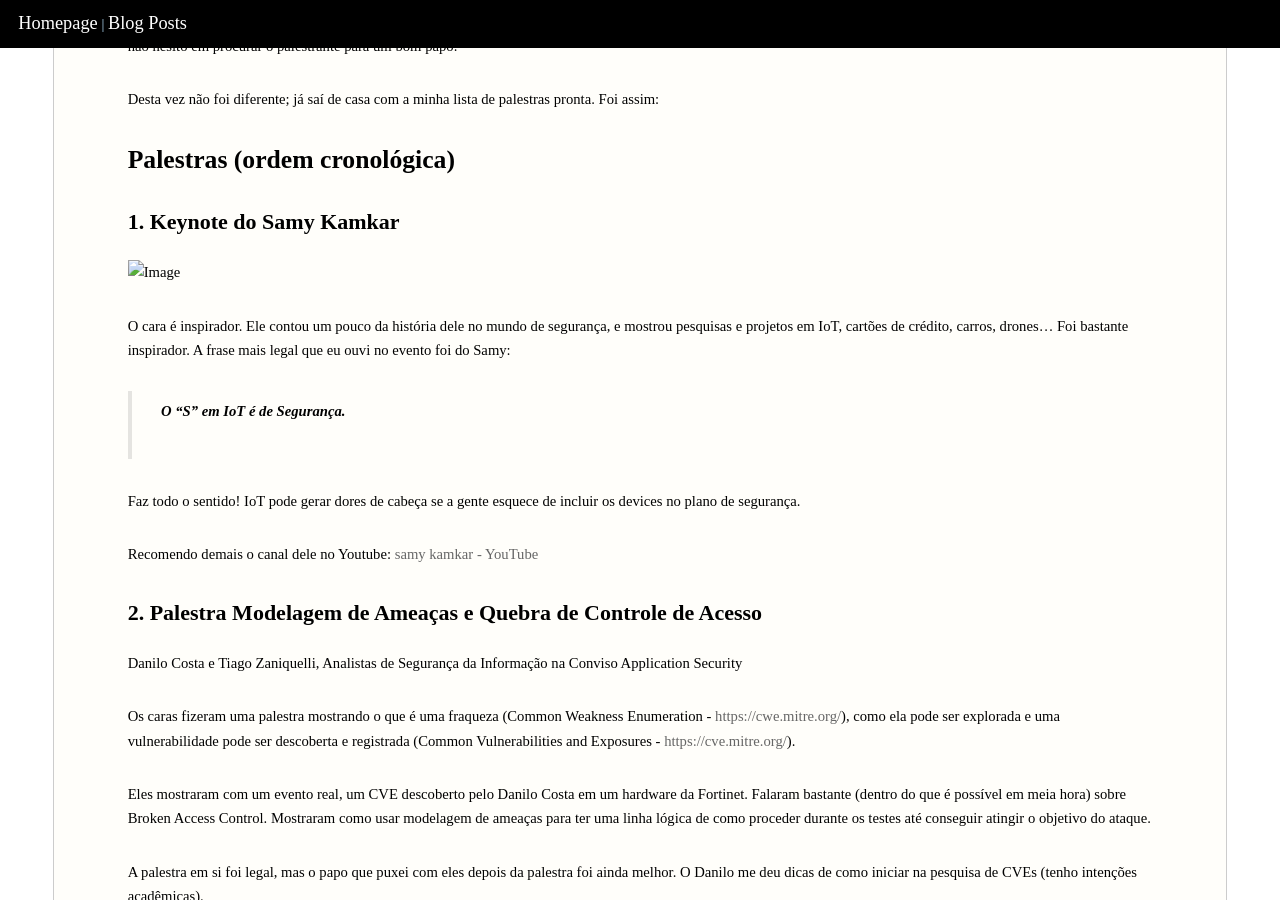
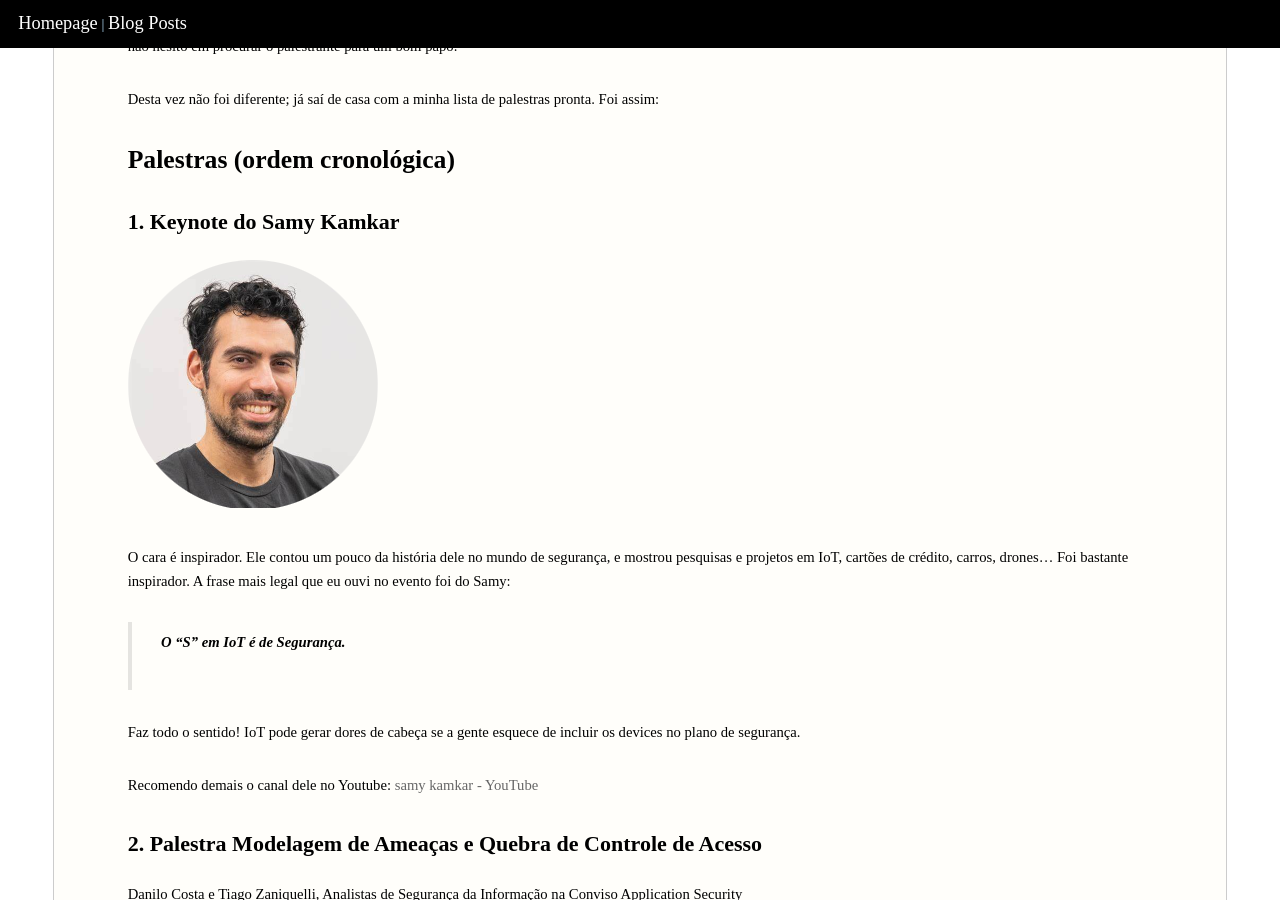
Before and after one commit to wesleyit/wesleyit.github.io, a Jekyll site: the page built from _posts/2022-07-09-roadsec2022.md, in a window 1280 px wide and 900 px high, scrolled down 317 px. Built offline with Jekyll 4.4.1, drawn with Linux system fonts in a browser that asks for light colours; some web fonts are replaced.

Commit message:
Now Fixed

```diff
--- a/_posts/2022-07-09-roadsec2022.md
+++ b/_posts/2022-07-09-roadsec2022.md
@@ -27,7 +27,7 @@ Desta vez não foi diferente; já saí de casa com a minha lista de palestras pr
 
 #### 1. Keynote do Samy Kamkar
 
-![Image](2022-07-09-roadsec2022.md_assets/samy.png)
+![Image](/assets/posts_assets/2022-07-09-roadsec2022.md_assets/samy.png)
 
 O cara é inspirador. Ele contou um pouco da história dele no mundo de segurança, e mostrou pesquisas e projetos em IoT, cartões de crédito, carros, drones... Foi bastante inspirador. A frase mais legal que eu ouvi no evento foi do Samy:
 
@@ -65,7 +65,7 @@ Esse assunto é recente para mim; ouvi falar de MITRE Attack (<https://attack.mi
 
 Attack Significa Adversarial Tactics, Techniques & Common Knowledge – Táticas, Técnicas e Conhecimento Comum de Adversários, e é um grande compilado de observações que o MITRE fez em ataques reais.
 
-![](2022-07-09-roadsec2022.md_assets/mitre-attack.png)
+![](/assets/posts_assets/2022-07-09-roadsec2022.md_assets/mitre-attack.png)
 
 Cada etapa de um ataque é descrita com técnicas, detalhes, ferramentas, e é possível usar o framework para organizar um ataque de Red Team, por exemplo. É um recurso precioso para quem estuda técnicas de intrusão.
 
```
Also changed, not shown: assets/posts_assets/2022-07-09-roadsec2022.md_assets/mitre-attack.png (renamed from _posts/2022-07-09-roadsec2022.md_assets/mitre-attack.png), assets/posts_assets/2022-07-09-roadsec2022.md_assets/samy.png (renamed from _posts/2022-07-09-roadsec2022.md_assets/samy.png).
